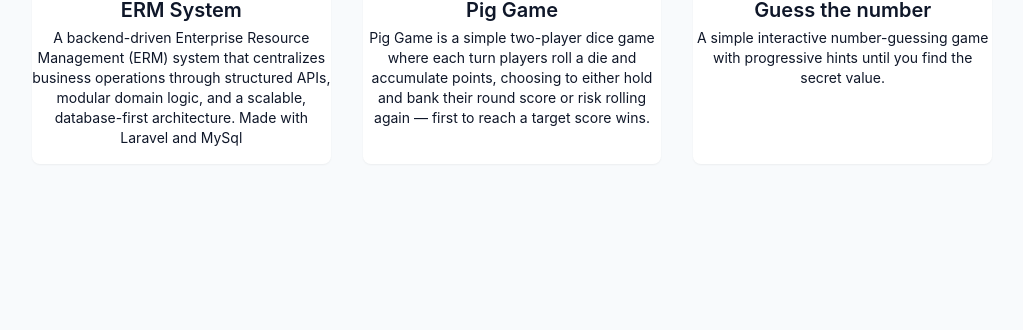
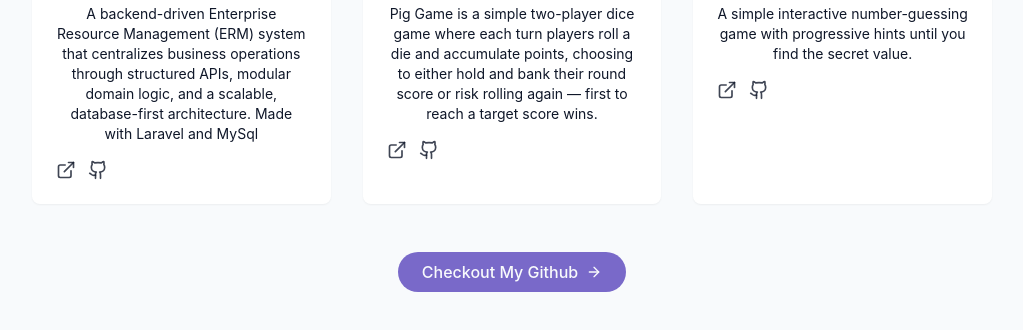
Before and after one commit to ilijaristov67/portfolio, a React (Vite) app: page / in a window 1280 px wide. Shown: the part 3448-3778 px from the top of the page, without its empty margins (128-1151 px from the left). Before the commit the page ends 3708 px from the top, so only its background shows below. Built offline with nearby package versions, Linux system fonts and the light colour scheme.

Commit message:
almost done with projects

```diff
--- a/src/components/ProjectsSection.jsx
+++ b/src/components/ProjectsSection.jsx
@@ -1,8 +1,11 @@
+import {ArrowRight, ExternalLink, Github} from "lucide-react";
+
 const projects = [
   {
     id: 1,
     title: "ERM System",
-        description: "A backend-driven Enterprise Resource Management (ERM) system that centralizes business operations through structured APIs, modular domain logic, and a scalable, database-first architecture. Made with Laravel and MySql",
+    description:
+      "A backend-driven Enterprise Resource Management (ERM) system that centralizes business operations through structured APIs, modular domain logic, and a scalable, database-first architecture. Made with Laravel and MySql",
     image: "/projects/erm_project_picture.png",
     tags: ["Laravel", "MySql", "Docker", "CI/CD"],
     url: "#",
@@ -11,7 +14,8 @@
   {
     id: 2,
     title: "Pig Game",
-        description: "Pig Game is a simple two-player dice game where each turn players roll a die and accumulate points, choosing to either hold and bank their round score or risk rolling again — first to reach a target score wins.",
+    description:
+      "Pig Game is a simple two-player dice game where each turn players roll a die and accumulate points, choosing to either hold and bank their round score or risk rolling again — first to reach a target score wins.",
     image: "/projects/pig_game.png",
     tags: ["JavaScript", "Html/Css"],
     url: "https://pig-game-v2.netlify.app/",
@@ -20,49 +24,70 @@
   {
     id: 3,
     title: "Guess the number",
-        description: "A simple interactive number-guessing game with progressive hints until you find the secret value.",
+    description:
+      "A simple interactive number-guessing game with progressive hints until you find the secret value.",
     image: "/projects/guess_my_number_game.png",
     tags: ["JavaScript", "Html/Css"],
     url: "https://guess-my-number-ilija.netlify.app/",
     gitHubUrl: "https://github.com/ilijaristov67/guess_my_number",
-    }
+  },
 ];
 
 export const ProjectsSection = () => {
-  return <section id="projects" className="py-24 px-4 relative">
+  return (
+    <section id="projects" className="py-24 px-4 relative">
       <div className="container mx-auto max-w-5xl">
         <h2 className="text-3xl md:text-4xl font-bold mb-4 text-center">
-              Featured{" "}
-              <span className="text-primary">Projects</span>
+          Featured <span className="text-primary">Projects</span>
         </h2>
         <p className="text-center text-muted-foreground mb-12 max-w-2xl mx-auto">
-            Here are some of my recent projects. Each project has been carefully crafted with attention to detail, performance and keeping the user experience in mind!
+          Here are some of my recent projects. Each project has been carefully crafted with
+          attention to detail, performance and keeping the user experience in mind!
         </p>
         <div className="grid grid-cols-1 md:grid-cols-2 lg:grid-cols-3 gap-8">
           {projects.map((project, key) => (
-                  <div key={key} className="group bg-card rounded-lg overflow-hidden shadow-xs card-hover">
+            <div
+              key={key}
+              className="group bg-card rounded-lg overflow-hidden shadow-xs card-hover"
+            >
               <div className="h-48 overflow-hidden">
-                        <img src={project.image} alt={project.title} className="w-full h-full object-cover transition-transform duration-500 group-hover:scale-110"/>
+                <img
+                  src={project.image}
+                  alt={project.title}
+                  className="w-full h-full object-cover transition-transform duration-500 group-hover:scale-110"
+                />
               </div>
               <div className="p-6">
                 <div className="flex flex-wrap gap-2 mb-4">
-                            {project.tags.map(tag => (
+                  {project.tags.map((tag) => (
                     <span className="px-2 py-1 text-xs font-medium border rounded-full bg-primary/20 text-secondary-foregroud">
                       {tag}
                     </span>
                   ))}
                 </div>
+
+              <h3 className="text-xl font-semibold mb-1">{project.title}</h3>
+              <p className="text-muted-foreground text-sm mb-4">{project.description}</p>
+              <div className="flex justify-between items-center">
+                <div className="flex space-x-3">
+                  <a href={project.url} target="_blank" className="text-foreground/80 hover:text-primary transition-colors duration-300">
+                    <ExternalLink size={20}/>
+                  </a>
+                    <a href={project.gitHubUrl} target="_blank" className="text-foreground/80 hover:text-primary transition-colors duration-300">
+                    <Github size={20}/>
+                  </a>
                 </div>
-
-                      <h3 className="text-xl font-semibold mb-1">
-                          {project.title}
-                      </h3>
-                      <p className="text-muted-foreground text-sm mb-4">
-                          {project.description}
-                      </p>
+              </div>
+              </div>
             </div>
           ))}
         </div>
+          <div className="text-center mt-12">
+            <a className="cosmic-btn w-fit flex items-center m-auto gap-2" href="https://github.com/ilijaristov67" target="_blank">
+                Checkout My Github <ArrowRight size={16}/>
+            </a>
           </div>
-  </section>;
+      </div>
+    </section>
+  );
 };
```
Lines whose indentation alone changed are shown as unchanged.
